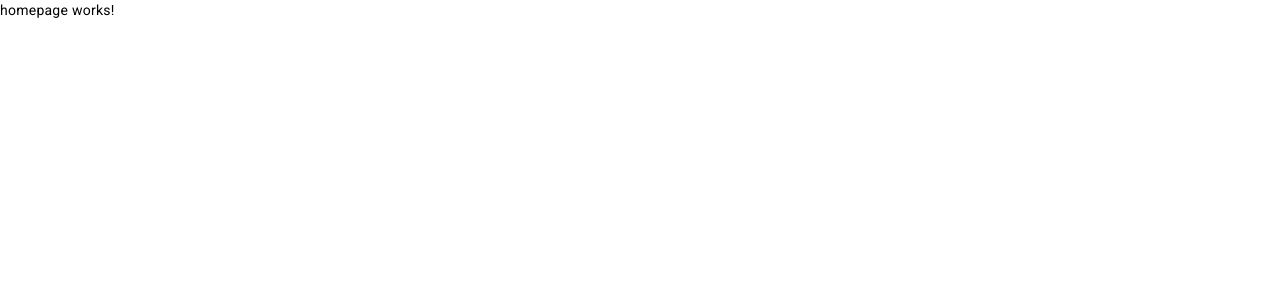
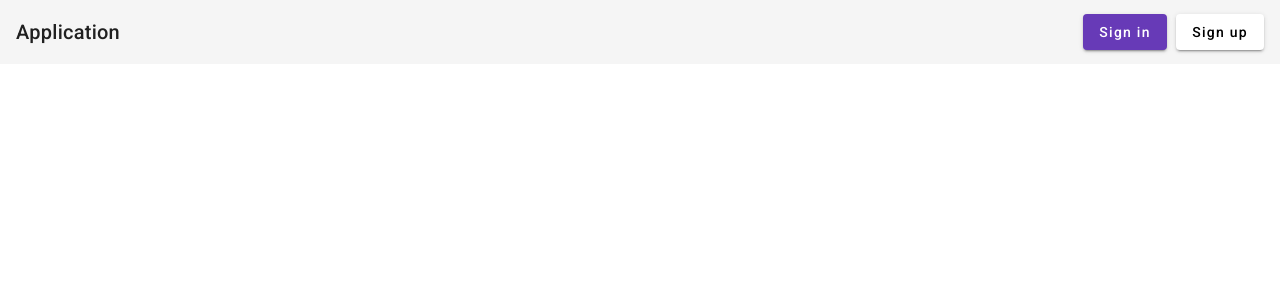
Before and after one commit to rmzvr/questionnaire, an Angular app: page / in a window 1280 px wide. Shown: the top 300 px of the page. Built offline with nearby package versions, Linux system fonts and the light colour scheme.

Commit message:
feat: update homepage

```diff
--- a/src/app/features/homepage/homepage.component.html
+++ b/src/app/features/homepage/homepage.component.html
@@ -1 +1 @@
-<p>homepage works!</p>
+<app-header></app-header>
--- a/src/app/features/homepage/homepage.module.ts
+++ b/src/app/features/homepage/homepage.module.ts
@@ -1,6 +1,7 @@
 import { NgModule } from '@angular/core';
 import { CommonModule } from '@angular/common';
 import { HomepageComponent } from './homepage.component';
+import { CoreModule } from 'src/app/core/core.module';
 
 
 
@@ -9,7 +10,8 @@ import { HomepageComponent } from './homepage.component';
     HomepageComponent
   ],
   imports: [
-    CommonModule
+    CommonModule,
+    CoreModule
   ],
   exports: [HomepageComponent]
 })
```
Also changed, not shown: src/app/app.module.ts (+6 -6 lines).
